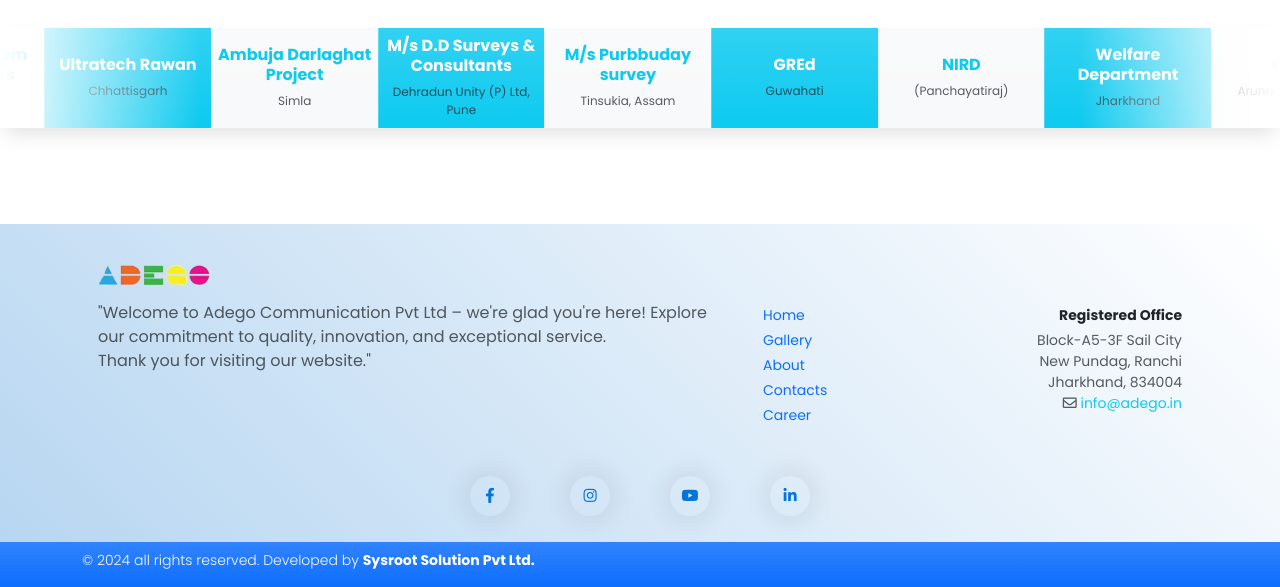
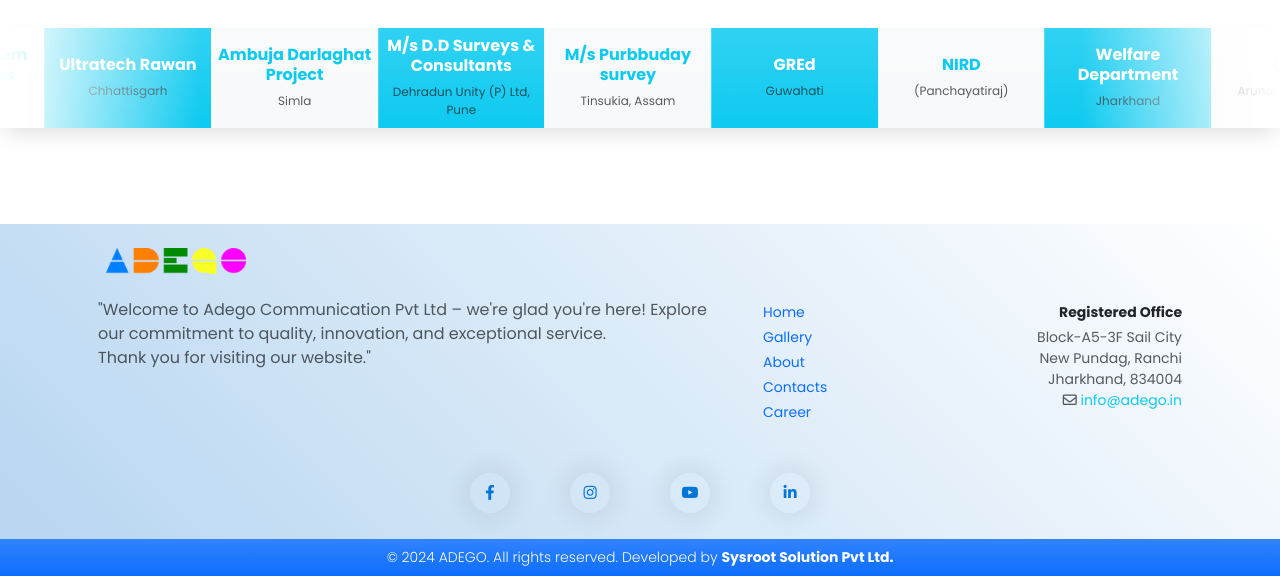
Before and after one commit to ash11109/adego, a PHP site: page /index.php in a window 1280 px wide. Shown: the part 5760-6347 px from the top of the page. Run offline with PHP 8.4, Linux system fonts and the light colour scheme.

Commit message:
logo updated

```diff
--- a/inc/footer.php
+++ b/inc/footer.php
@@ -1,7 +1,7 @@
 <footer class="bg-light">
     <div class="container">
+        <a href="index.php" class="mx-4 d-block pt-4"><img alt="Free Frontend Logo" class="img-fluid" height="" src="assets/images/logo/logo.png" width="140"></a>
         <div class="row justify-content-between pt-4">
-            <a href="index.php"><img alt="Free Frontend Logo" class="img-fluid" height="" src="assets/images/logo/logo.png" width="140"></a>
             <div class="col-12 col-lg-7">
                 <p class="px-3 mb-3 text-muted" style="text-align:justify;">"Welcome to Adego Communication Pvt Ltd – we're glad you're here! Explore our commitment to quality, innovation, and exceptional service. <br>Thank you for visiting our website."</p>
             </div>
@@ -34,9 +34,9 @@
     </div>
 
     <div class="container-fluid bg-primary bg-gradient">
-        <div class="container d-lg-flex justify-content-between">
-            <div class="small">
-                <p class="text-light fw-light pt-2">© 2024 all rights reserved. Developed by <a href="http://sysrootsolution.com" class="text-white fw-bold text-decoration-none ">Sysroot Solution Pvt Ltd.</a></p>
+        <div class="container d-lg-flex justify-content-center">
+            <div class="py-2">
+                <p class="text-light small fw-light m-0">© 2024 ADEGO. All rights reserved. Developed by <a href="http://sysrootsolution.com" class="text-white fw-bold text-decoration-none ">Sysroot Solution Pvt Ltd.</a></p>
             </div>
         </div>
     </div>
```
Also changed, not shown: assets/images/logo/logo.png.
